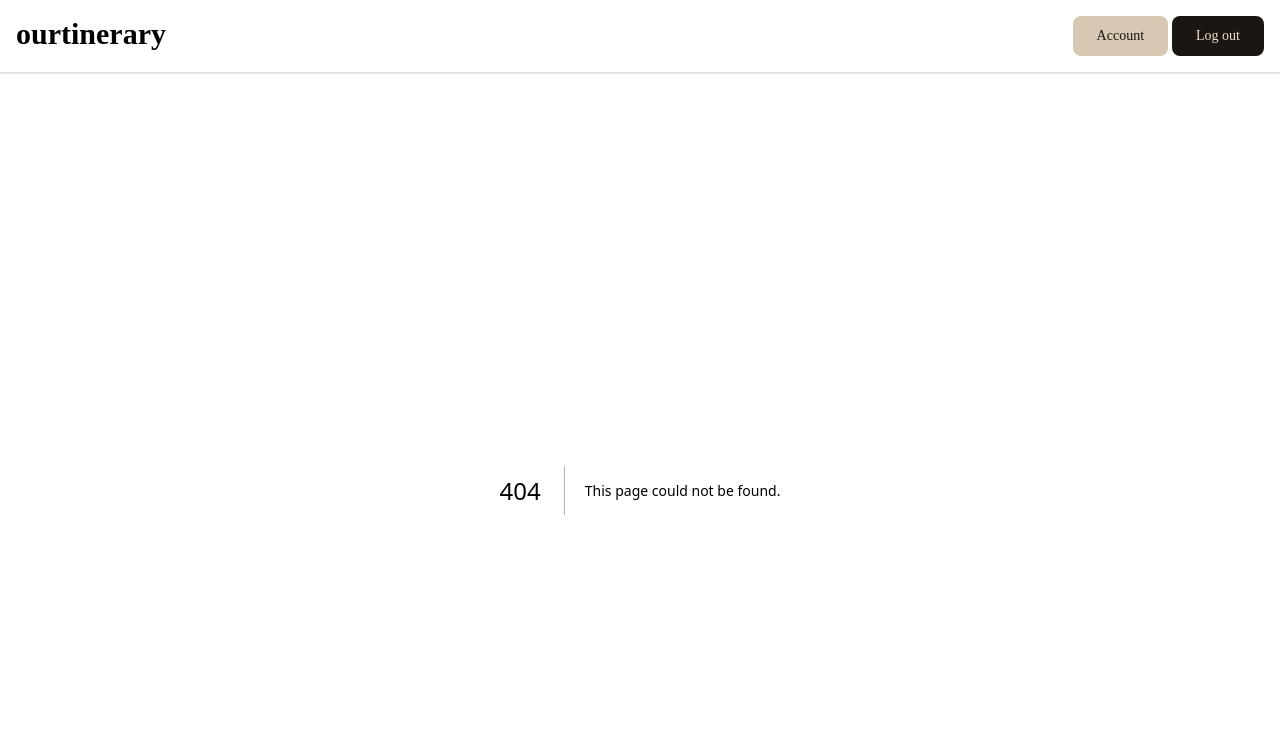
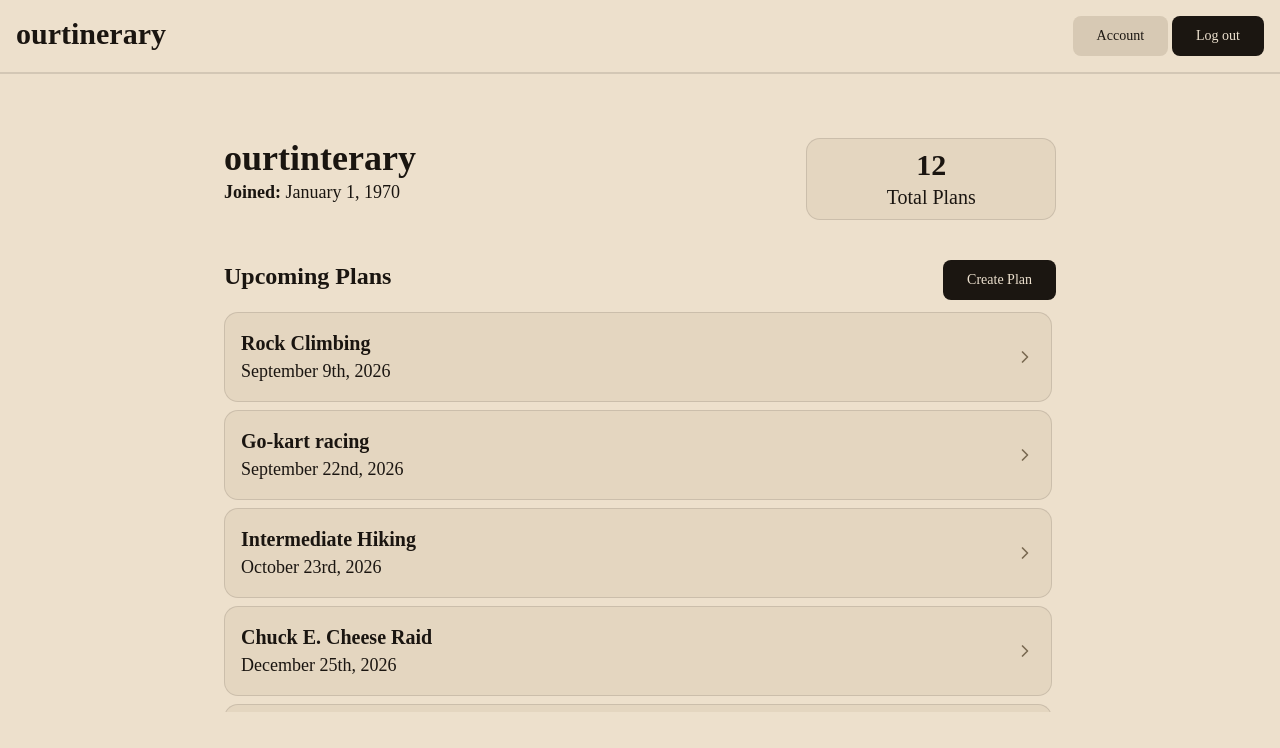
Before and after one commit to h-custodio/ourtinerary, a Next.js app: page /account in a window 1280 px wide. Before the commit this address had no page. Shown: the top 748 px of the page. Built offline with nearby package versions, Linux system fonts and the light colour scheme.

Commit message:
Renamed /dashboard to /account

```diff
--- /dev/null
+++ b/app/account/page.tsx
@@ -0,0 +1,105 @@
+"use client";
+
+import supabase from "@/lib/supabase/client";
+import { redirect } from "next/navigation";
+
+import Link from "next/link";
+import { Button, buttonVariants } from "@/components/ui/button";
+import { ChevronRight } from "lucide-react";
+
+import { Plan } from "@/types/plan";
+import { PlanForm } from "@/components/plan/PlanForm";
+
+export default function AccountDashboard() {
+  //   const [editingPlan, setEditingPlan] = useState<Plan | null>(null);
+  const username = "ourtinterary";
+  const joinDate = "January 1, 1970";
+  const friendCount = 5;
+  const planCount = 12;
+  const plans = [
+    { title: "Rock Climbing", date: "September 9th, 2026" },
+    { title: "Go-kart racing", date: "September 22nd, 2026" },
+    { title: "Intermediate Hiking", date: "October 23rd, 2026" },
+    { title: "Chuck E. Cheese Raid", date: "December 25th, 2026" },
+    { title: "Scientology Raid", date: "January 1st, 2027" },
+    { title: "Evil Hackathon", date: "Febuary 14th, 2027" },
+    { title: "Alberta Roadtrip", date: "March 24th, 2027" },
+    { title: "Free Money Giveaway", date: "April 1st, 2027" },
+  ];
+
+  //   // verify that user is authenticated
+  //   const {
+  //     data: { user },
+  //     error,
+  //   } = await supabase.auth.getUser();
+
+  //   if (error) {
+  //     console.error("Failed to get user:", error);
+  //     return;
+  //   }
+
+  //   // No authenticated user
+  //   if (!user) {
+  //     console.log("user not authenticated, no access");
+  //     redirect("/login");
+  //   }
+
+  return (
+    <div className="flex-1 px-8 py-12 max-w-4xl mx-auto w-full">
+      <div className="flex justify-between mb-10">
+        <div>
+          <h1 className="text-4xl font-bold">{username}</h1>
+          <p className="text-lg">
+            <span className="font-bold">Joined:</span> {joinDate}
+          </p>
+        </div>
+
+        {/* <div className="flex gap-2"> */}
+        <div className="flex-1 max-w-[30%] border rounded-xl border-border bg-card text-center p-2">
+          <h1 className="text-3xl font-bold">{planCount}</h1>
+          <p className="text-xl">Total Plans</p>
+        </div>
+        {/* </div> */}
+      </div>
+
+      <div className="flex justify-between mb-3">
+        <h2 className="text-2xl font-bold">Upcoming Plans</h2>
+        <Link
+          href="/plan-page"
+          className={buttonVariants({ size: "lg", variant: "default" })}
+        >
+          Create Plan
+        </Link>
+      </div>
+
+      {plans.length === 0 ? (
+        <div className="flex flex-col items-center justify-center p-12 text-center border rounded-xl border-border bg-card">
+          <p className="text-2xl font-bold mb-1">No plans yet</p>
+          <p className="text-lg text-muted-foreground mb-4">
+            Start organizing your next trip with friends!
+          </p>
+          <Link href="/plan-page" className={buttonVariants({ size: "lg" })}>
+            Create your first plan
+          </Link>
+        </div>
+      ) : (
+        <div className="max-h-[400px] overflow-y-auto pr-1">
+          {/* index should be plan.id */}
+          {plans.map((plan, index) => (
+            <Link key={index} href="/plan-page">
+              <div className="flex justify-between border rounded-xl border-border bg-card p-4 mb-2">
+                <div>
+                  <p className="text-xl font-bold">{plan.title}</p>
+                  <p className="text-lg">{plan.date}</p>
+                </div>
+                <div className="flex items-center">
+                  <ChevronRight size={20} style={{ color: "#7A6A52" }} />
+                </div>
+              </div>
+            </Link>
+          ))}
+        </div>
+      )}
+    </div>
+  );
+}
```
